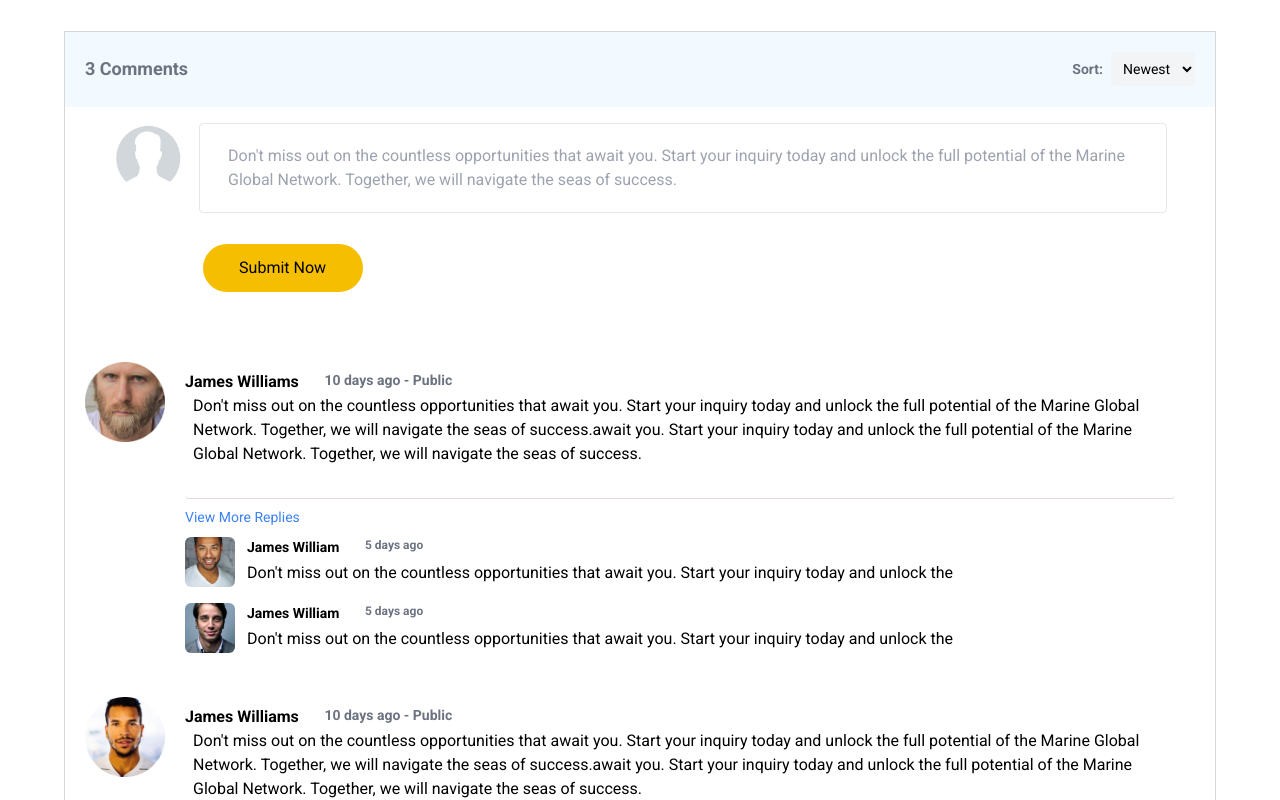
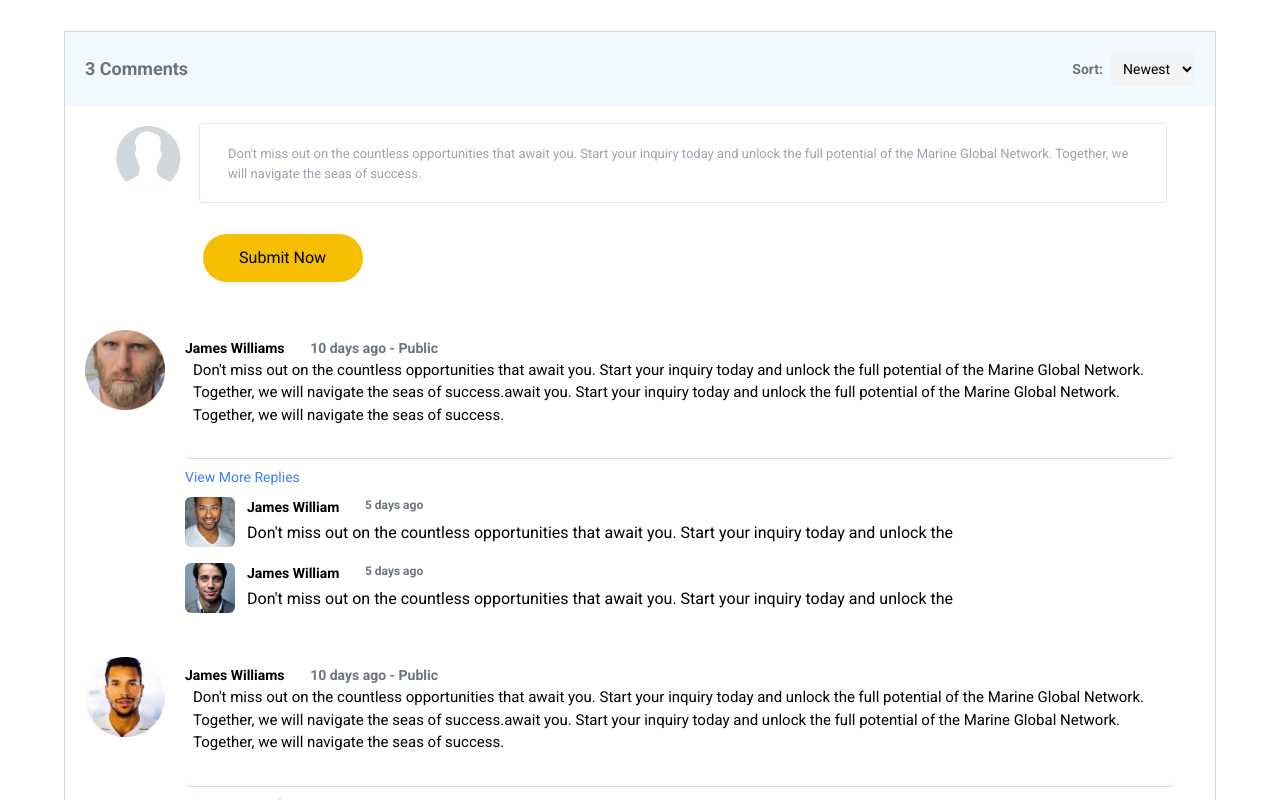
Before and after one commit to sarahahmadmalik/Maglo.net, a Next.js app: page /inquiry/15 in a window 1280 px wide. Shown: the part 820-1620 px from the top of the page. Built offline with nearby package versions, Linux system fonts and the light colour scheme.

Commit message:
comments-improvements

```diff
--- a/components/Comments.js
+++ b/components/Comments.js
@@ -45,13 +45,13 @@ const Comments = (props) => {
         />
       </div>
       <div className="sm:px-5 sm:py-4 px-auto ">
-        <div className="font-bold flex align-center justify- sm:justify-start">
+        <div className="font-bold us:text-[14px] flex align-center justify-between sm:justify-start">
           <p>{props.eachComment.user}</p>{' '}
-          <p className="text-sm text-gray-500 sm:ml-[1.6rem]">
+          <p className="text-sm text-gray-500 us:text-[14px] sm:ml-[1.6rem]">
             {props.eachComment.day}
           </p>
         </div>
-        <div className="sm:px-2 pb-8 rounded border-b border-[#E6D8D8]">
+        <div className="sm:px-2 pb-8 us:text-[15px] rounded border-b border-[#E6D8D8]">
           <p>{props.eachComment.comment}</p>
         </div>
         {props.eachComment.replies.length > visibleReplies && (
--- a/components/CommentsSection.js
+++ b/components/CommentsSection.js
@@ -38,17 +38,17 @@ const CommentsSection = (props) => {
         </div>
       </div>
 
-      <div className="mt-4 mb-[3.9rem]">
+      <div className="mt-4 us:mb-[1.6rem] sm:mb-[2.5rem]">
         <div className="flex items-start sm:px-[3rem] px-2 w-full">
           <Avatar alt="User Avatar" src="/assets/user.jpg" className='mr-4' sx={{ width: 70, height: 70}} />
           <textarea
             value={newComment}
             onChange={(e) => setNewComment(e.target.value)}
             placeholder="Don't miss out on the countless opportunities that await you. Start your inquiry today and unlock the full potential of the Marine Global Network. Together, we will navigate the seas of success."
-            className="w-full py-5 px-7 mb-2 border rounded focus:outline-none resize-none"
+            className="w-full us:py-2 us:px-2 us:text-[13px] us:h-[80px]  sm:py-5 sm:px-7 mb-2 border rounded focus:outline-none resize-none"
           />
         </div>
-        <div className='my-[1.4rem] smd:pl-[8.6rem] pl-[3rem]'>
+        <div className=' us:my-2 sm:my-[1.4rem] smd:pl-[8.6rem] pl-[3rem]'>
         <Button text="Submit Now"  onClick={handleSubmitComment} disabled={!newComment.trim()} />
         </div>
       </div>
```
